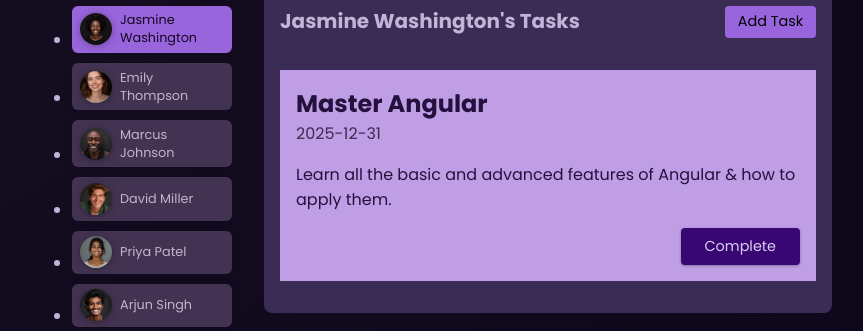
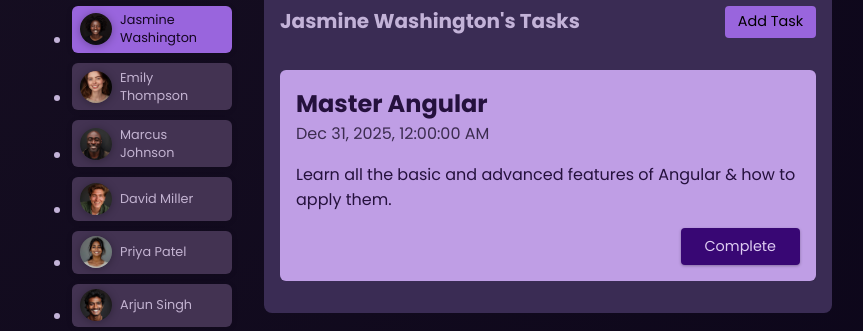
Before and after one commit to Abdull8870/Angular-Updated, an Angular app: page / in a window 1280 px wide. Both pictures are taken after a click on the button "Jasmine Washington". Shown: the part 282-613 px from the top of the page, without its empty margins (208-1071 px from the left). Built offline with nearby package versions, Linux system fonts and the light colour scheme.

Commit message:
Completed Section One Task Manager

```diff
--- a/src/app/shared/card/card.component.css
+++ b/src/app/shared/card/card.component.css
@@ -0,0 +1,5 @@
+div {
+  border-radius: 6px;
+  box-shadow: 0 1px 6px rgba(0, 0, 0, 0.1);
+  overflow: hidden;
+}
--- a/src/app/shared/card/card.component.html
+++ b/src/app/shared/card/card.component.html
@@ -1 +1,3 @@
-<p>card works!</p>
+<div>
+  <ng-content/>
+</div>
--- a/src/app/tasks/new-task/new-task.component.ts
+++ b/src/app/tasks/new-task/new-task.component.ts
@@ -1,5 +1,6 @@
-import {Component, Output, EventEmitter} from '@angular/core';
+import {Component, Output, EventEmitter, Input} from '@angular/core';
 import {FormsModule} from "@angular/forms";
+import {TaskService} from "../task.service";
 
 @Component({
   selector: 'app-new-task',
@@ -12,15 +13,16 @@ import {FormsModule} from "@angular/forms";
 })
 export class NewTaskComponent {
 
+    @Input() userId!:string;
     @Output() cancelClicked=new EventEmitter<boolean>();
-    @Output() add=new EventEmitter<{
-      title:string;
-      summary:string;
-      date:string;
-    }>();
+    @Output() taskSubmitted=new EventEmitter<void>();
     enteredTitle="";
     enteredSummary:string="";
     enteredDate:string="";
+
+  constructor(private taskService:TaskService) {
+  }
+
 
   onCancelClick() {
     this.cancelClicked.emit(true);
@@ -28,10 +30,13 @@ export class NewTaskComponent {
 
 
   onSubmit() {
-    this.add.emit({
+    this.taskService.addTask({
       title:this.enteredTitle,
       summary:this.enteredSummary,
       date:this.enteredDate
-    })
+    },this.userId);
+
+    this.taskSubmitted.emit();
+
   }
 }
--- /dev/null
+++ b/src/app/tasks/task.service.ts
@@ -0,0 +1,67 @@
+import {Injectable} from "@angular/core";
+
+@Injectable({
+  providedIn:"root"
+})
+export class TaskService {
+
+constructor() {
+  const tasks=localStorage.getItem('tasks');
+  if(tasks){
+    this.dummyTasks=JSON.parse(tasks);
+  }
+}
+  dummyTasks = [
+    {
+      id: 't1',
+      userId: 'u1',
+      title: 'Master Angular',
+      summary:
+        'Learn all the basic and advanced features of Angular & how to apply them.',
+      dueDate: '2025-12-31',
+    },
+    {
+      id: 't2',
+      userId: 'u3',
+      title: 'Build first prototype',
+      summary: 'Build a first prototype of the online shop website',
+      dueDate: '2024-05-31',
+    },
+    {
+      id: 't3',
+      userId: 'u3',
+      title: 'Prepare issue template',
+      summary:
+        'Prepare and describe an issue template which will help with project management',
+      dueDate: '2024-06-15',
+    }
+  ]
+
+  getSelectedUser(userId:string){
+    return this.dummyTasks.filter((task)=>
+      task.userId===userId
+    );
+  }
+
+  markComplete(id:string){
+    this.dummyTasks=this.dummyTasks.filter((task)=>task.id!=id);
+    this.saveTask();
+  }
+
+
+  addTask(task: {title: string; summary: string; date: string},userId:string) {
+    this.dummyTasks.push({
+      id: new Date().getTime().toString(),
+      title: task.title,
+      dueDate: task.date,
+      summary: task.summary,
+      userId: userId
+    })
+    this.saveTask()
+  }
+
+  saveTask(){
+  localStorage.setItem('tasks',JSON.stringify(this.dummyTasks));
+  }
+
+}
--- a/src/app/tasks/task/task.component.html
+++ b/src/app/tasks/task/task.component.html
@@ -1,8 +1,10 @@
+<app-card>
 <article>
   <h2>{{task.title}}</h2>
-  <time>{{task.dueDate}}</time>
+  <time>{{task.dueDate | date:'medium' }}</time>
   <p>{{ task.summary }}</p>
   <p class="actions">
     <button (click)="onCompleteTask()">Complete</button>
   </p>
 </article>
+</app-card>
--- a/src/app/tasks/tasks.component.html
+++ b/src/app/tasks/tasks.component.html
@@ -1,5 +1,5 @@
 @if(isAddingTask){
-  <app-new-task (cancelClicked)="cancelClick($event)" (add)="onTaskAdded($event)"/>
+  <app-new-task [userId]="userId!" (cancelClicked)="cancelClick($event)" (taskSubmitted)="onTaskAdded()"/>
 }
 <section id="tasks">
   <header>
--- a/src/app/tasks/tasks.component.ts
+++ b/src/app/tasks/tasks.component.ts
@@ -1,6 +1,7 @@
 import { Component,Input } from '@angular/core';
 import {TaskComponent} from "./task/task.component";
 import {NewTaskComponent} from "./new-task/new-task.component";
+import  {TaskService} from "./task.service"
 
 @Component({
   selector: 'app-tasks',
@@ -20,41 +21,16 @@ export class TasksComponent {
 
   isAddingTask=false;
 
-   dummyTasks = [
-    {
-      id: 't1',
-      userId: 'u1',
-      title: 'Master Angular',
-      summary:
-        'Learn all the basic and advanced features of Angular & how to apply them.',
-      dueDate: '2025-12-31',
-    },
-    {
-      id: 't2',
-      userId: 'u3',
-      title: 'Build first prototype',
-      summary: 'Build a first prototype of the online shop website',
-      dueDate: '2024-05-31',
-    },
-    {
-      id: 't3',
-      userId: 'u3',
-      title: 'Prepare issue template',
-      summary:
-        'Prepare and describe an issue template which will help with project management',
-      dueDate: '2024-06-15',
-    }
-  ]
+  constructor(private taskService:TaskService) {
+  }
+
 
   get selectedUser(){
-     console.log("selected user "+this.userId)
-    return this.dummyTasks.filter((task)=>
-       task.userId===this.userId
-     );
+    return this.taskService.getSelectedUser(this.userId!);
   }
 
   onCompleteTask(id:string){
-    this.dummyTasks=this.dummyTasks.filter((task)=>task.id!=id);
+    this.taskService.markComplete(id);
   }
 
   onStartAddTask(){
@@ -67,14 +43,7 @@ export class TasksComponent {
     }
   }
 
-  onTaskAdded(task: {title: string; summary: string; date: string}) {
-    this.dummyTasks.push({
-      id: new Date().getTime().toString(),
-      title: task.title,
-      dueDate: task.date,
-      summary: task.summary,
-      userId: this.userId!
-    })
+  onTaskAdded() {
     this.isAddingTask=false;
   }
 }
--- a/src/app/user/user.component.html
+++ b/src/app/user/user.component.html
@@ -1,6 +1,6 @@
-<div>
+<app-card>
 <button [class.active]="selected" (click)="onSelectedUser()">
   <img [src]="imagePath()" [alt]="name()"/>
   <span>{{ name() }}</span>
 </button>
-</div>
+</app-card>
--- a/src/app/user/user.component.ts
+++ b/src/app/user/user.component.ts
@@ -1,13 +1,16 @@
 import { Component, signal, computed ,Input, input, Output, EventEmitter ,output} from '@angular/core';
 import { DUMMY_USERS } from "../dummy-users";
 import { type user} from "./user.model";
+import {CardComponent} from "../shared/card/card.component";
 
 const randomIndex=Math.floor(Math.random()*DUMMY_USERS.length)
 
 @Component({
   selector: 'app-user',
   standalone: true,
-  imports: [],
+  imports: [
+    CardComponent
+  ],
   templateUrl: './user.component.html',
   styleUrl: './user.component.css'
 })
```
Also changed, not shown: src/app/tasks/task/task.component.ts (+6 -1 lines).
